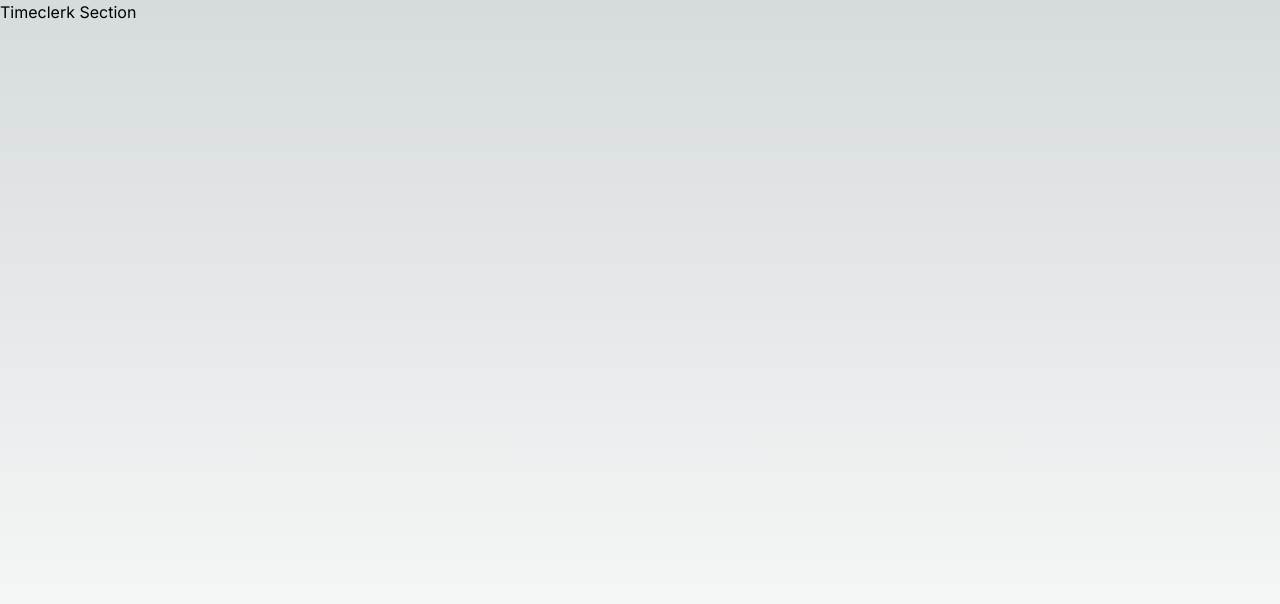
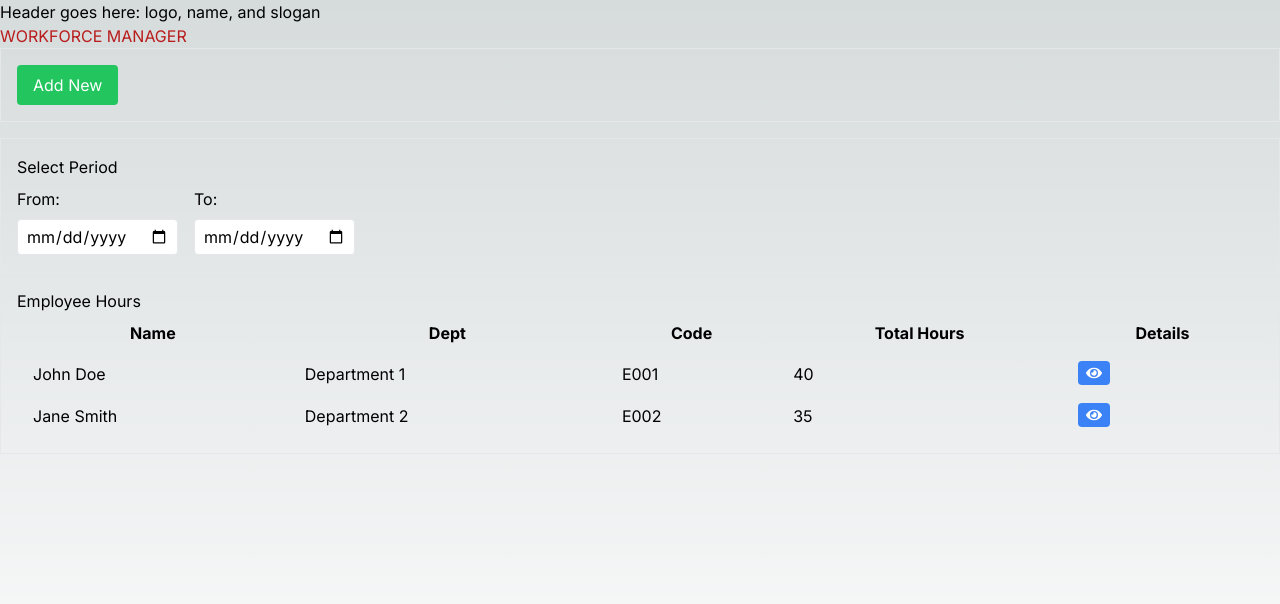
Before and after one commit to gregArijah/workforce-manager, a Next.js app: page /admin/timeclerk in a window 1280 px wide. Shown: the top 604 px of the page. Built offline with nearby package versions, Linux system fonts and the light colour scheme.

Commit message:
added first page of timeclerk

```diff
--- a/app/(pages)/admin/departments/page.tsx
+++ b/app/(pages)/admin/departments/page.tsx
@@ -14,6 +14,11 @@ export default function Departments() {
       <Header />
 
       <div className="flex-col">
+        <div className="border p-4 mb-4">
+          <button className="bg-green-500 text-white px-4 py-2 rounded">
+            Add New
+          </button>
+        </div>
         {/* Render each department item */}
         {departments.map((department, index) => (
           <div key={index} className="border p-4 flex space-x-3">
--- a/app/(pages)/admin/employees/page.tsx
+++ b/app/(pages)/admin/employees/page.tsx
@@ -35,6 +35,11 @@ export default function Employees() {
       <Header />
 
       <div className="flex-col">
+        <div className="border p-4 mb-4">
+          <button className="bg-green-500 text-white px-4 py-2 rounded">
+            Add New
+          </button>
+        </div>
         <div className="border p-4 flex space-x-3 font-bold">
           <h2 style={{ width: "20%" }}>Name</h2>
           <h3 style={{ width: "10%" }}>Code</h3>
--- a/app/(pages)/admin/timeclerk/page.tsx
+++ b/app/(pages)/admin/timeclerk/page.tsx
@@ -1,7 +1,115 @@
-export default function Timeclerk() {
-    return (
-        <div className="h-screen">
-            Timeclerk Section
+'use client'
+
+import { useState } from "react";
+import Header from "../../_components/header";
+import { FaEye } from "react-icons/fa";
+
+export default function TimeClerk() {
+  const [fromDate, setFromDate] = useState("");
+  const [toDate, setToDate] = useState("");
+
+  // Dummy employee data for demonstration
+  const employees = [
+    {
+      id: "1",
+      name: "John Doe",
+      code: "E001",
+      department: "Department 1",
+      companyId: "C001",
+      isClockedIn: false,
+      totalHours: 40,
+    },
+    {
+      id: "2",
+      name: "Jane Smith",
+      code: "E002",
+      department: "Department 2",
+      companyId: "C001",
+      isClockedIn: true,
+      totalHours: 35,
+    },
+    // ...
+  ];
+
+  const handleFromDateChange = (e) => {
+    setFromDate(e.target.value);
+  };
+
+  const handleToDateChange = (e) => {
+    setToDate(e.target.value);
+  };
+
+  return (
+    <div className="h-screen">
+      <Header />
+
+      <div className="flex-col">
+        <div className="border p-4 mb-4">
+          <button className="bg-green-500 text-white px-4 py-2 rounded">
+            Add New
+          </button>
         </div>
-    )
+
+        <div className="border p-4">
+          <h2 className="mb-2">Select Period</h2>
+          <div className="flex space-x-4">
+            <div className="flex flex-col">
+              <label htmlFor="fromDate" className="mb-2">
+                From:
+              </label>
+              <input
+                type="date"
+                id="fromDate"
+                value={fromDate}
+                onChange={handleFromDateChange}
+                className="px-2 py-1 rounded border"
+              />
+            </div>
+            <div className="flex flex-col">
+              <label htmlFor="toDate" className="mb-2">
+                To:
+              </label>
+              <input
+                type="date"
+                id="toDate"
+                value={toDate}
+                onChange={handleToDateChange}
+                className="px-2 py-1 rounded border"
+              />
+            </div>
+          </div>
+        </div>
+
+        <div className="border p-4">
+          <h2>Employee Hours</h2>
+          <table className="w-full">
+            <thead>
+              <tr>
+                <th className="px-4 py-2">Name</th>
+                <th className="px-4 py-2">Dept</th>
+                <th className="px-4 py-2">Code</th>
+                <th className="px-4 py-2">Total Hours</th>
+                <th className="px-4 py-2">Details</th>
+              </tr>
+            </thead>
+            <tbody>
+              {employees.map((employee) => (
+                <tr key={employee.id}>
+                  <td className="px-4 py-2">{employee.name}</td>
+                  <td className="px-4 py-2">{employee.department}</td>
+                  <td className="px-4 py-2">{employee.code}</td>
+                  <td className="px-4 py-2">{employee.totalHours}</td>
+                  <td className="px-4 py-2">
+                    <button className="bg-blue-500 text-white px-2 py-1 rounded">
+                      <FaEye />
+                    </button>
+                  </td>
+                </tr>
+              ))}
+            </tbody>
+          </table>
+        </div>
+      </div>
+    </div>
+  );
 }
```
